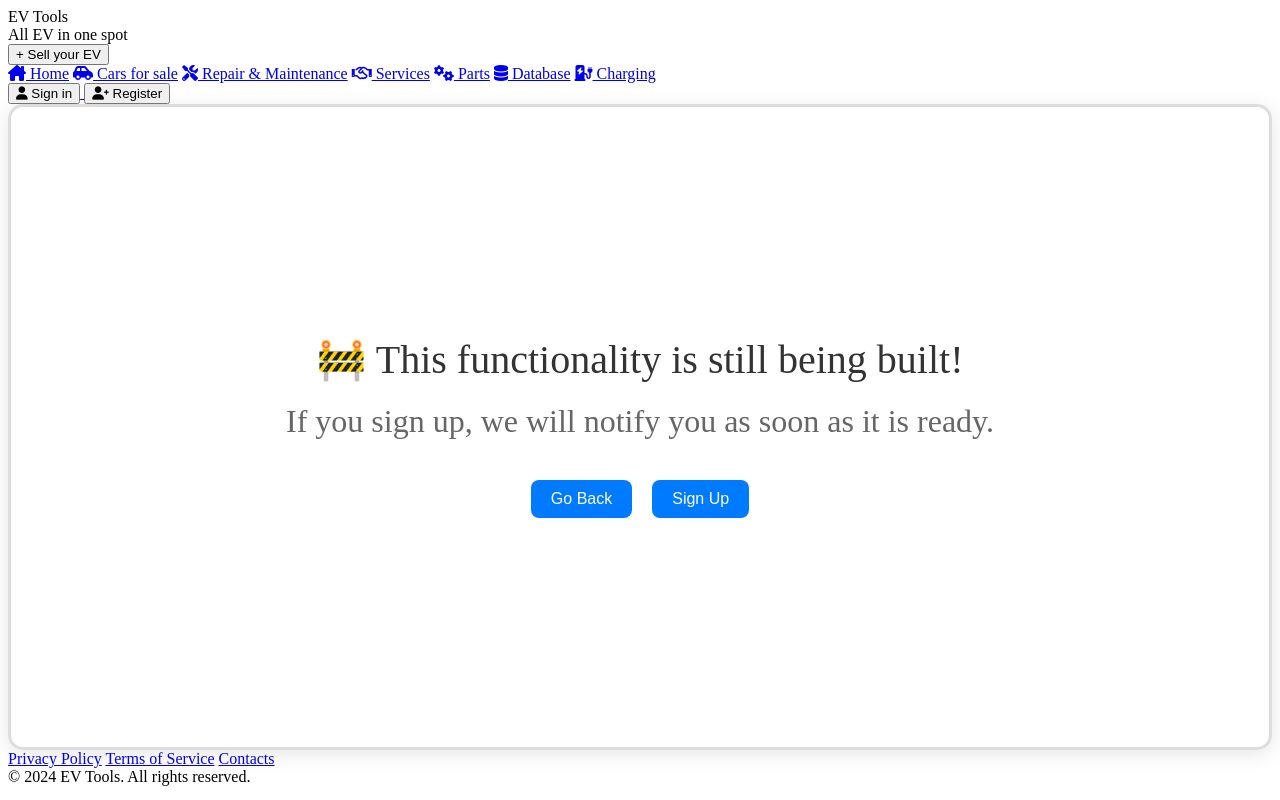
After one commit to VankataLv/EvTools2, a Django app: page /common/under_construction/ in a window 1280 px wide. The commit adds this page. Run offline with Django 5.2, Linux system fonts and the light colour scheme.

Commit message:
29.09.2024

```diff
--- a/EvTools2/common/urls.py
+++ b/EvTools2/common/urls.py
@@ -1,7 +1,8 @@
 from django.urls import path
 
-from EvTools2.common.views import index
+from EvTools2.common.views import index, under_construction
 
 urlpatterns = (
-    path('', index, name='index')
+    path('', index, name='index'),
+    path('under_construction/', under_construction, name='under construction'),
 )
--- a/EvTools2/common/views.py
+++ b/EvTools2/common/views.py
@@ -4,3 +4,8 @@ from django.shortcuts import render
 def index(request):
     context = {}
     return render(request, 'common/index.html', context)
+
+
+def under_construction(request):
+    context = {}
+    return render(request, 'common/under-construction.html', context)
--- a/EvTools2/urls.py
+++ b/EvTools2/urls.py
@@ -1,19 +1,3 @@
-"""
-URL configuration for EvTools2 project.
-
-The `urlpatterns` list routes URLs to views. For more information please see:
-    https://docs.djangoproject.com/en/5.1/topics/http/urls/
-Examples:
-Function views
-    1. Add an import:  from my_app import views
-    2. Add a URL to urlpatterns:  path('', views.home, name='home')
-Class-based views
-    1. Add an import:  from other_app.views import Home
-    2. Add a URL to urlpatterns:  path('', Home.as_view(), name='home')
-Including another URLconf
-    1. Import the include() function: from django.urls import include, path
-    2. Add a URL to urlpatterns:  path('blog/', include('blog.urls'))
-"""
 from django.contrib import admin
 from django.urls import path, include
 
@@ -24,4 +8,5 @@ urlpatterns = [
     path('admin/', admin.site.urls),
     path('', index, name='index'),
     path('cars/', include('EvTools2.cars.urls')),
+    path('common/', include('EvTools2.common.urls')),
 ]
--- a/templates/base_template.html
+++ b/templates/base_template.html
@@ -4,7 +4,7 @@
 <head>
     <meta charset="UTF-8">
     <link rel="stylesheet" href="{% static 'css/site_base.css' %}">
-    <link rel="stylesheet" href="https://cdnjs.cloudflare.com/ajax/libs/font-awesome/6.0.0-beta3/css/all.min.css">
+    <link rel="stylesheet" href="https://cdnjs.cloudflare.com/ajax/libs/font-awesome/6.0.0/css/all.min.css">
     <link rel="icon" type="image/x-icon" href="{% static 'images/icon_image.png' %}">
     {% block styles %}
     {% endblock %}
@@ -14,23 +14,40 @@
     <header>
     <div class="logo">EV Tools</div>
     <div class="tagline">All EV in one spot</div>
-        <div class="create-car-button">
+
+
+    <nav>
+        <div class="forms-buttons">
         <a href="{% url 'create ev car' %}">
             <button type="button">
                 <span class="plus-icon">+</span> Sell your EV
             </button>
         </a>
         </div>
-        <nav>
+        <div class="links">
             <a href="{% url 'index'%}"><i class="fa-solid fa-house-chimney"></i> Home</a>
             <a href="{% url 'car index'%}"><i class="fa-solid fa-car-side"></i> Cars for sale</a>
-            <a href="#"><i class="fa-solid fa-screwdriver-wrench"></i> Repair & Maintenance</a>
-            <a href="#"><i class="fa-regular fa-handshake"></i> Services</a>
-            <a href="#"><i class="fa-solid fa-gears"></i> Parts</a>
+            <a href="{% url 'under construction'%}"><i class="fa-solid fa-screwdriver-wrench"></i> Repair & Maintenance</a>
+            <a href="{% url 'under construction'%}"><i class="fa-regular fa-handshake"></i> Services</a>
+            <a href="{% url 'under construction'%}"><i class="fa-solid fa-gears"></i> Parts</a>
             <a href="https://ev-database.org/"><i class="fa-solid fa-database"></i> Database</a>
             <a href="https://vsichkotok.bg/"><i class="fa-solid fa-charging-station"></i> Charging</a>
+        </div>
+        <div class="auth-buttons">
+        <a href="#">
+            <button type="button">
+                <i class="fas fa-user"></i> Sign in
+            </button>
+        </a>
+        <a href="#">
+            <button type="button">
+                <i class="fas fa-user-plus"></i> Register</button>
+        </a>
+    </div>
     </nav>
     </header>
+
+
     <main>
         {% block main_content %}
         {% endblock %}
--- a/templates/cars/car_index.html
+++ b/templates/cars/car_index.html
@@ -2,6 +2,7 @@
 {% load static %}
 {% block styles %}
     <link rel="stylesheet" href="{% static 'css/car_index.css' %}">
+    <link rel="stylesheet" href="{% static 'css/index.css' %}">
 {% endblock %}
 <title>Car index page</title>
 
--- a/templates/cars/create_car_form.html
+++ b/templates/cars/create_car_form.html
@@ -2,6 +2,7 @@
 {% load static %}
 {% block styles %}
     <link rel="stylesheet" href="{% static 'css/car_form.css' %}">
+    <link rel="stylesheet" href="{% static 'css/index.css' %}">
 {% endblock %}
     <title>Create New Car</title>
 
--- a/templates/common/index.html
+++ b/templates/common/index.html
@@ -12,17 +12,17 @@
         <span>Cars for sale</span>
     </a>
 
-    <a href="#" class="card">
+    <a href="{% url 'under construction' %}" class="card">
         <i class="fa-solid fa-screwdriver-wrench"></i>
         <span>Repair & Maintenance</span>
     </a>
 
-    <a href="#" class="card">
+    <a href="{% url 'under construction' %}" class="card">
         <i class="fa-regular fa-handshake"></i>
         <span>Services</span>
     </a>
 
-    <a href="#" class="card">
+    <a href="{% url 'under construction' %}" class="card">
         <i class="fa-solid fa-gears"></i>
         <span>Parts</span>
     </a>
--- /dev/null
+++ b/templates/common/under-construction.html
@@ -0,0 +1,110 @@
+{% extends 'base_template.html' %}
+{% load static %}
+
+{% block styles %}
+    <link rel="stylesheet" href="{% static 'css/index.css' %}">
+    <style>
+        /* Main container with background and border */
+        .under-construction-container {
+            display: flex;
+            flex-direction: column;
+            justify-content: center;
+            align-items: center;
+            min-height: 70vh;
+            text-align: center;
+            padding: 40px;
+            background: rgba(255, 255, 255, 0.8); /* Light white background */
+            border: 3px solid #ddd;
+            border-radius: 15px; /* Rounded corners */
+            box-shadow: 0 4px 20px rgba(0, 0, 0, 0.1); /* Subtle shadow for depth */
+            animation: fadeIn 1s ease-in-out;
+        }
+
+        /* Smooth fade-in animation */
+        @keyframes fadeIn {
+            0% {
+                opacity: 0;
+                transform: translateY(30px);
+            }
+            100% {
+                opacity: 1;
+                transform: translateY(0);
+            }
+        }
+
+        /* Animating the construction icon */
+        .under-construction-message i {
+            animation: bounce 1.5s infinite;
+            display: inline-block;
+            margin-right: 10px;
+        }
+
+        /* Bouncing animation for the icon */
+        @keyframes bounce {
+            0%, 20%, 50%, 80%, 100% {
+                transform: translateY(0);
+            }
+            40% {
+                transform: translateY(-10px);
+            }
+            60% {
+                transform: translateY(-5px);
+            }
+        }
+
+        .under-construction-message {
+            font-size: 2.5em;
+            margin-bottom: 20px;
+            color: #333;
+        }
+
+        .notify-message {
+            font-size: 2em;
+            color: #666;
+            margin-bottom: 40px;
+        }
+
+        .button-container {
+            display: flex;
+            gap: 20px; /* Space between buttons */
+        }
+
+        .button-container button {
+            padding: 10px 20px;
+            background-color: #007BFF;
+            color: white;
+            border: none;
+            border-radius: 8px;
+            font-size: 1em;
+            cursor: pointer;
+            transition: background-color 0.3s ease, transform 0.2s;
+        }
+
+        .button-container button:hover {
+            background-color: #0056b3;
+            transform: translateY(-3px); /* Slight upward motion on hover */
+        }
+
+        .button-container a {
+            text-decoration: none;
+            color: white;
+        }
+
+    </style>
+{% endblock %}
+
+{% block main_content %}
+    <div class="under-construction-container">
+        <div class="under-construction-message">
+            🚧 This functionality is still being built!
+        </div>
+        <div class="notify-message">
+            If you sign up, we will notify you as soon as it is ready.
+        </div>
+
+        <div class="button-container">
+            <button onclick="window.history.back()">Go Back</button>
+            <button><a href="#">Sign Up</a></button>
+        </div>
+    </div>
+{% endblock %}
```
Also changed, not shown: db.sqlite3, 5 other files. Lines whose indentation alone changed are shown as unchanged.
